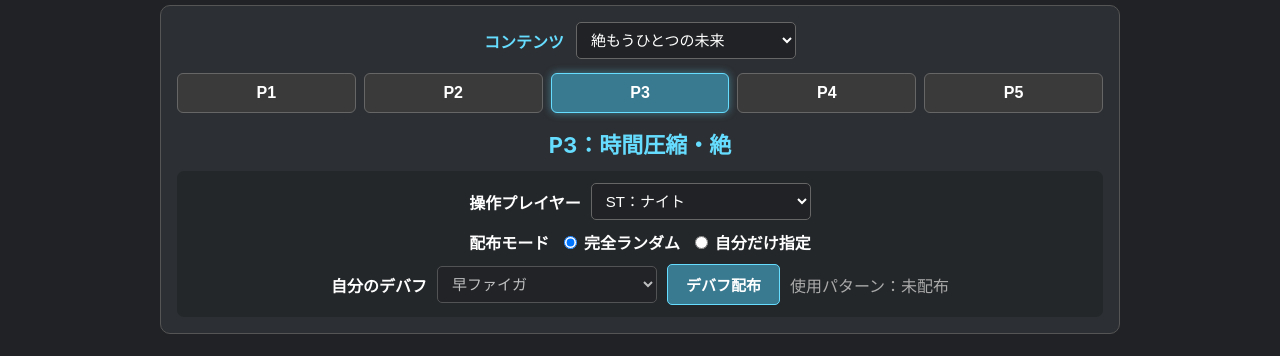
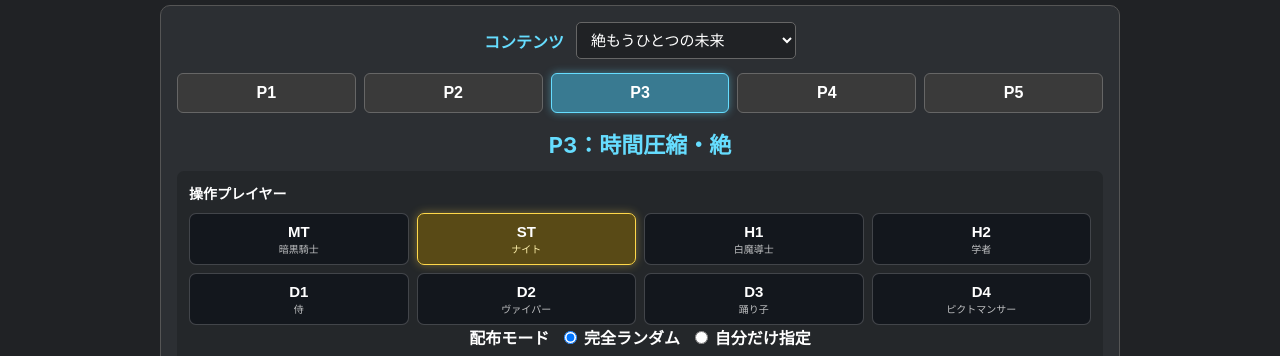
Before and after one commit to tyapi9174-coder/FF14_practice, a plain HTML site: page index.html in a window 1280 px wide. Shown: the part 127-483 px from the top of the page. Drawn offline with Linux system fonts and the light colour scheme.

Commit message:
v0.2.4 操作ロール切替機能追加

```diff
--- a/script.js
+++ b/script.js
@@ -470,6 +470,9 @@ function updateControlledPlayerAppearance() {
 /*
     操作するロールを変更する。
 */
+/*
+    操作するロールを変更する。
+*/
 function selectControlledRole(role) {
     const roleExists =
         baseParty.some(
@@ -480,8 +483,26 @@ function selectControlledRole(role) {
         return;
     }
 
+    /*
+        すでに選択中のロールを押した場合は、
+        何もしない。
+    */
+    if (controlledRole === role) {
+        return;
+    }
+
     controlledRole = role;
 
+    /*
+        ロールボタンの選択表示を更新するため、
+        P3設定欄を作り直す。
+    */
+    renderPhaseOptions();
+
+    /*
+        パーティー、フィールド、タイマーなどを
+        新しい操作ロールに合わせて初期化する。
+    */
     resetBattleState();
 }
 
@@ -597,21 +618,31 @@ function renderPhaseOptions() {
 }
 
 function renderPhase3Options() {
-    const roleOptionsHtml =
+    /*
+        MT～D4の操作ロールボタンを作る。
+    */
+    const roleButtonsHtml =
         baseParty
             .map(member => {
-                const selectedAttribute =
+                const activeClass =
                     member.role === controlledRole
-                        ? "selected"
+                        ? "active"
                         : "";
 
                 return `
-                    <option
-                        value="${member.role}"
-                        ${selectedAttribute}
+                    <button
+                        type="button"
+                        class="controlled-role-button ${activeClass}"
+                        data-controlled-role="${member.role}"
                     >
-                        ${member.role}：${member.job}
-                    </option>
+                        <span class="controlled-role-name">
+                            ${member.role}
+                        </span>
+
+                        <span class="controlled-job-name">
+                            ${member.job}
+                        </span>
+                    </button>
                 `;
             })
             .join("");
@@ -619,17 +650,14 @@ function renderPhase3Options() {
     phaseOptions.innerHTML = `
         <div class="phase-option-box">
 
-            <div class="phase-option-row">
-                <label for="controlled-role-select">
-                    <strong>操作プレイヤー</strong>
-                </label>
-
-                <select
-                    id="controlled-role-select"
-                    class="controlled-role-select"
-                >
-                    ${roleOptionsHtml}
-                </select>
+            <div class="phase-option-section">
+                <div class="phase-option-heading">
+                    操作プレイヤー
+                </div>
+
+                <div class="controlled-role-buttons">
+                    ${roleButtonsHtml}
+                </div>
             </div>
 
             <div class="phase-option-row">
@@ -699,9 +727,12 @@ function renderPhase3Options() {
         </div>
     `;
 
-    const controlledRoleSelect =
-        document.getElementById(
-            "controlled-role-select"
+    /*
+        今作成した操作ロールボタンを取得する。
+    */
+    const controlledRoleButtons =
+        document.querySelectorAll(
+            ".controlled-role-button"
         );
 
     const modeButtons =
@@ -719,15 +750,24 @@ function renderPhase3Options() {
             "assign-debuff-button"
         );
 
-    controlledRoleSelect.addEventListener(
-        "change",
-        function() {
-            selectControlledRole(
-                this.value
-            );
-        }
-    );
-
+    /*
+        操作ロールボタンを押したときの処理。
+    */
+    controlledRoleButtons.forEach(button => {
+        button.addEventListener(
+            "click",
+            function() {
+                selectControlledRole(
+                    this.dataset.controlledRole
+                );
+            }
+        );
+    });
+
+    /*
+        「自分だけ指定」を選んだときだけ、
+        デバフ選択欄を使用可能にする。
+    */
     modeButtons.forEach(button => {
         button.addEventListener(
             "change",
--- a/style.css
+++ b/style.css
@@ -828,3 +828,104 @@ body {
     font-weight: 900;
     white-space: nowrap;
 }
+
+/* =========================
+   操作ロールボタン
+========================= */
+
+.phase-option-section {
+    width: 100%;
+}
+
+.phase-option-heading {
+    margin-bottom: 10px;
+
+    font-size: 14px;
+    font-weight: 700;
+}
+
+.controlled-role-buttons {
+    display: grid;
+    grid-template-columns:
+        repeat(4, minmax(90px, 1fr));
+
+    gap: 8px;
+}
+
+.controlled-role-button {
+    display: flex;
+    flex-direction: column;
+    align-items: center;
+    justify-content: center;
+
+    min-height: 52px;
+    padding: 7px 8px;
+
+    border: 1px solid rgba(255, 255, 255, 0.2);
+    border-radius: 7px;
+
+    background:
+        rgba(20, 23, 29, 0.95);
+
+    color: #ffffff;
+
+    cursor: pointer;
+
+    transition:
+        border-color 0.15s ease,
+        background-color 0.15s ease,
+        box-shadow 0.15s ease,
+        transform 0.15s ease;
+}
+
+.controlled-role-button:hover {
+    border-color:
+        rgba(255, 216, 74, 0.7);
+
+    background:
+        rgba(48, 45, 30, 0.95);
+
+    transform: translateY(-1px);
+}
+
+.controlled-role-button.active {
+    border-color: #ffd84a;
+
+    background:
+        rgba(92, 76, 22, 0.95);
+
+    box-shadow:
+        0 0 10px
+        rgba(255, 216, 74, 0.4);
+}
+
+.controlled-role-name {
+    font-size: 15px;
+    font-weight: 800;
+    line-height: 1.1;
+}
+
+.controlled-job-name {
+    margin-top: 4px;
+
+    color: rgba(255, 255, 255, 0.72);
+
+    font-size: 10px;
+    line-height: 1.1;
+}
+
+.controlled-role-button.active
+.controlled-job-name {
+    color: #fff1ad;
+}
+
+/*
+    画面幅が狭い場合は、
+    2列に変更する。
+*/
+@media (max-width: 850px) {
+    .controlled-role-buttons {
+        grid-template-columns:
+            repeat(2, minmax(90px, 1fr));
+    }
+}
```
